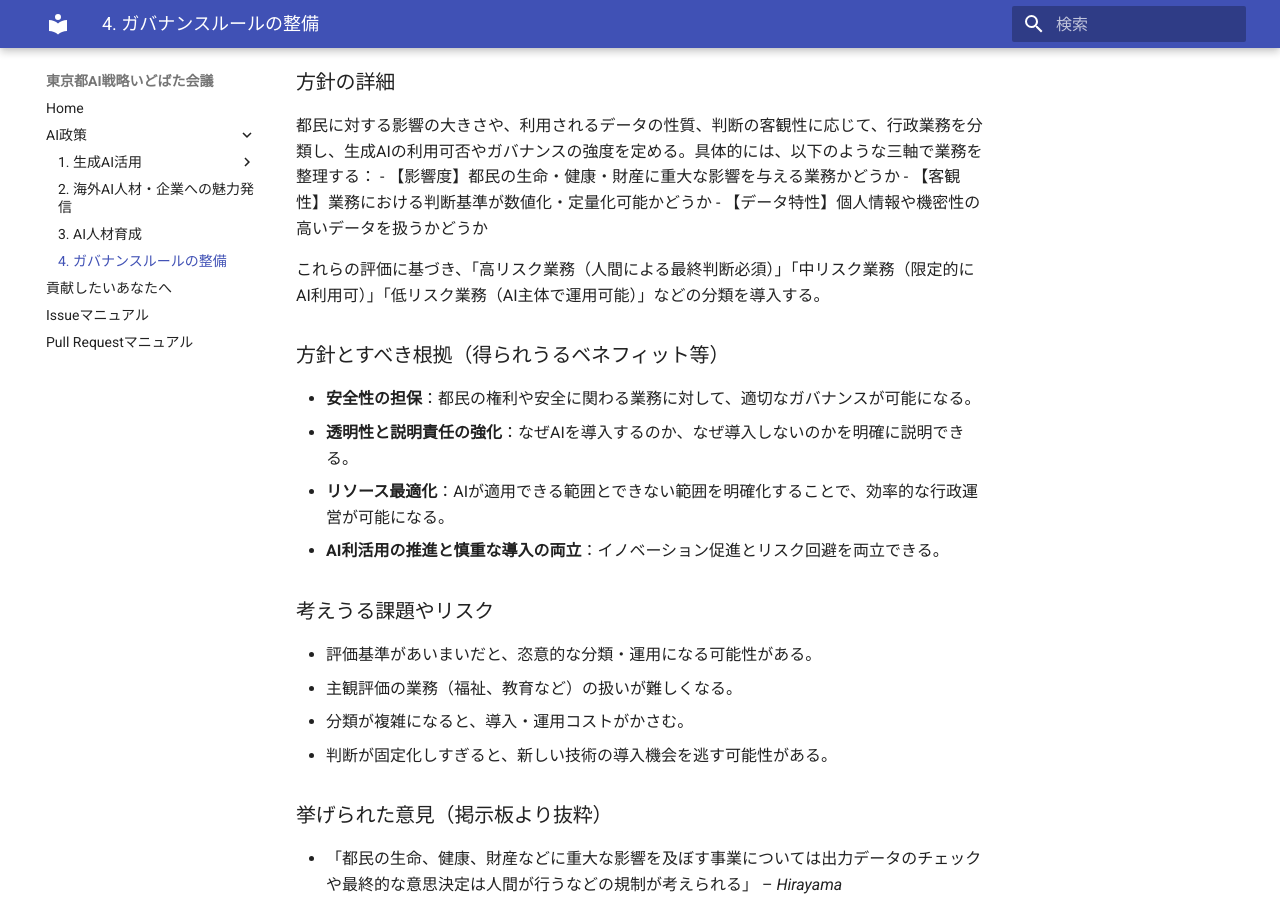
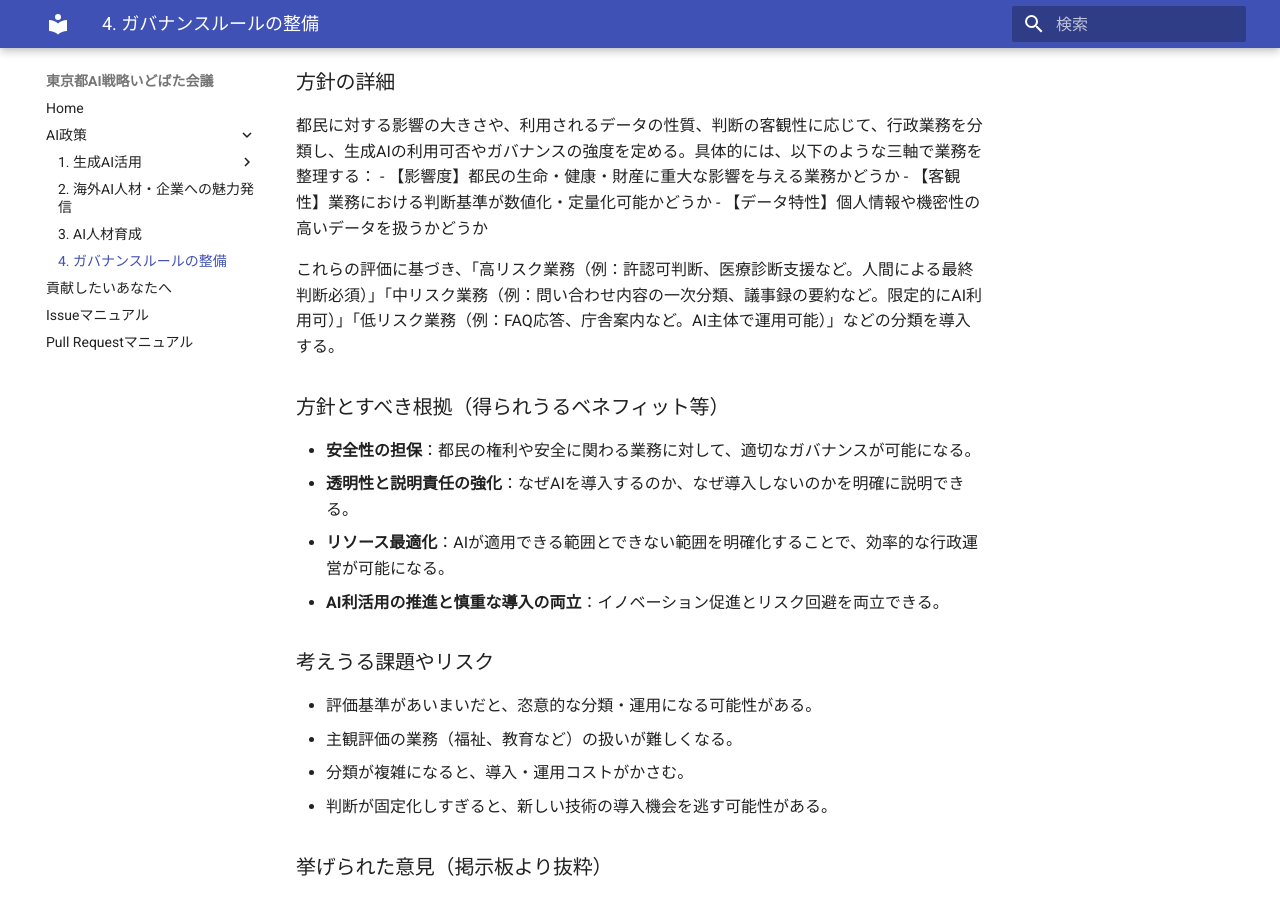
Before and after one commit to takahiroanno2024/2025_ai_idobatakaigi_output, an MkDocs documentation site: the page built from docs/4_ガバナンスルールの整備.md, in a window 1280 px wide and 900 px high, scrolled down 1008 px. Built offline with MkDocs 1.6.1 and Material for MkDocs 9.7.7, drawn with Linux system fonts in a browser that asks for light colours.

Commit message:
docs: 方針1に業務分類の具体例を追加 by blu3mo

```diff
--- a/docs/4_ガバナンスルールの整備.md
+++ b/docs/4_ガバナンスルールの整備.md
@@ -21,7 +21,7 @@
 - 【客観性】業務における判断基準が数値化・定量化可能かどうか
 - 【データ特性】個人情報や機密性の高いデータを扱うかどうか
 
-これらの評価に基づき、「高リスク業務（人間による最終判断必須）」「中リスク業務（限定的にAI利用可）」「低リスク業務（AI主体で運用可能）」などの分類を導入する。
+これらの評価に基づき、「高リスク業務（例：許認可判断、医療診断支援など。人間による最終判断必須）」「中リスク業務（例：問い合わせ内容の一次分類、議事録の要約など。限定的にAI利用可）」「低リスク業務（例：FAQ応答、庁舎案内など。AI主体で運用可能）」などの分類を導入する。
 
 ### 方針とすべき根拠（得られうるベネフィット等）
 - **安全性の担保**：都民の権利や安全に関わる業務に対して、適切なガバナンスが可能になる。
@@ -186,3 +186,5 @@ AIの活用において、行政内部だけで完結しない**中立的かつ
 - AIチャット、掲示板、X、youtubeから収集した意見の取りまとめ：https://delib.takahiroanno.com/projects/67bdc8a41e9569d8678259b7
 ## 貢献してくれた人
 - 追記予定
+
+---
```
